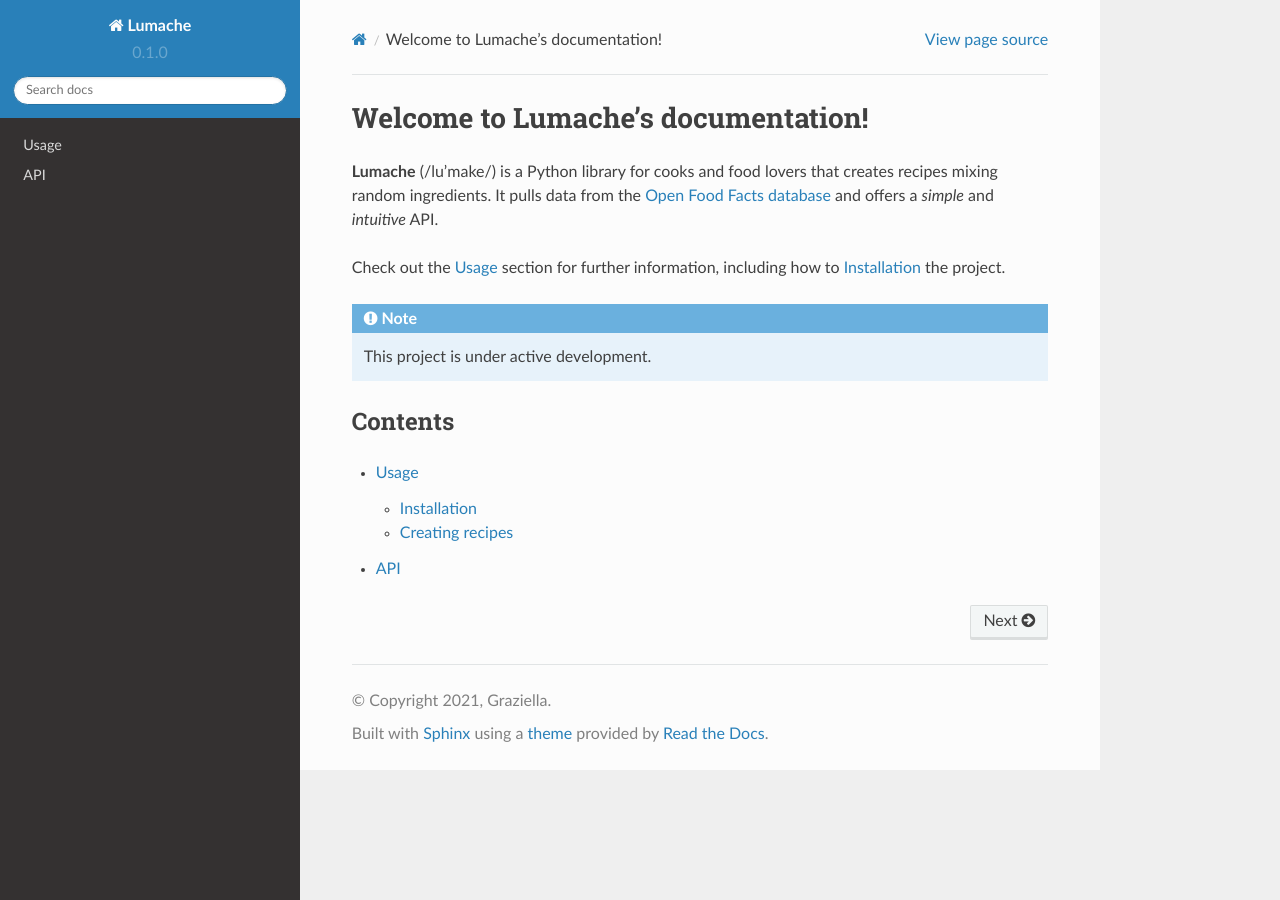
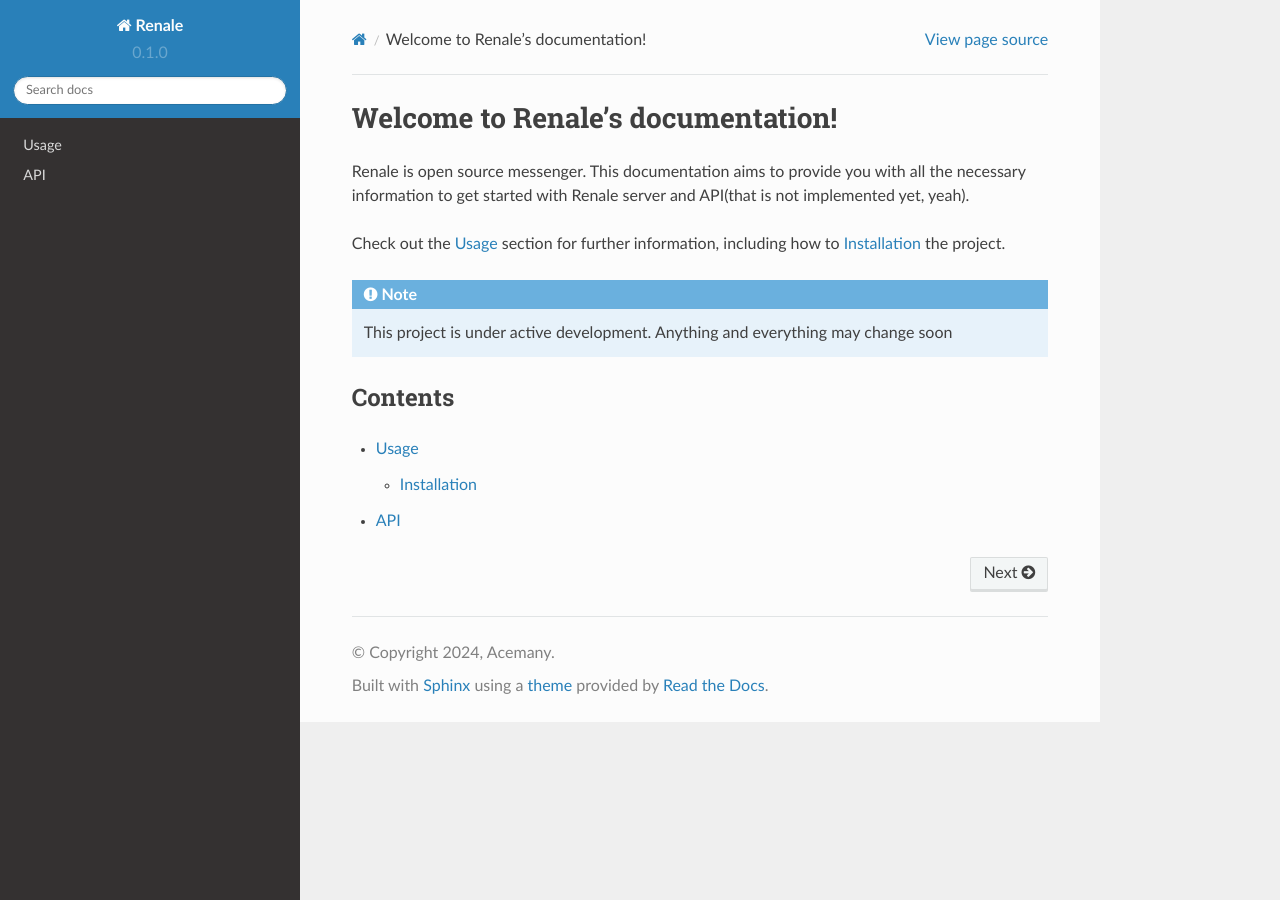
Before and after one commit to Renale-Messenger/Renale-Docs, a Sphinx documentation site: the page built from docs/source/index.rst, in a window 1280 px wide. Built offline with Sphinx 7.4.7 and the Read the Docs theme 2.0.0, drawn with Linux system fonts in a browser that asks for light colours.

Commit message:
We're doin docs now i guess

```diff
--- a/docs/source/api.rst
+++ b/docs/source/api.rst
@@ -1,7 +1,4 @@
 API
 ===
 
-.. autosummary::
-   :toctree: generated
-
-   lumache
+WE'RE DOES NOT HAVE ANY(now)
--- a/docs/source/conf.py
+++ b/docs/source/conf.py
@@ -2,9 +2,9 @@
 
 # -- Project information
 
-project = 'Lumache'
-copyright = '2021, Graziella'
-author = 'Graziella'
+project = 'Renale'
+copyright = '2024, Acemany'
+author = 'Acemany'
 
 release = '0.1'
 version = '0.1.0'
--- a/docs/source/index.rst
+++ b/docs/source/index.rst
@@ -1,17 +1,15 @@
-Welcome to Lumache's documentation!
+Welcome to Renale's documentation!
 ===================================
 
-**Lumache** (/lu'make/) is a Python library for cooks and food lovers
-that creates recipes mixing random ingredients.
-It pulls data from the `Open Food Facts database <https://world.openfoodfacts.org/>`_
-and offers a *simple* and *intuitive* API.
+Renale is open source messenger.
+This documentation aims to provide you with all the necessary information to get started with Renale server and API(that is not implemented yet, yeah).
 
 Check out the :doc:`usage` section for further information, including
 how to :ref:`installation` the project.
 
 .. note::
 
-   This project is under active development.
+   This project is under active development. Anything and everything may change soon
 
 Contents
 --------
--- a/pyproject.toml
+++ b/pyproject.toml
@@ -3,6 +3,6 @@
 build-backend = "flit_core.buildapi"
 
 [project]
-name = "lumache"
-authors = [{name = "Graziella", email = "graziella@lumache"}]
+name = "renale"
+authors = [{name = "Acemany", email = "huawei.null.13@gmail.com"}]
 dynamic = ["version", "description"]
```
Also changed, not shown: README.rst (+4 -5 lines), docs/source/usage.rst (+11 -19 lines), lumache.py (deleted, +0 -23 lines).
